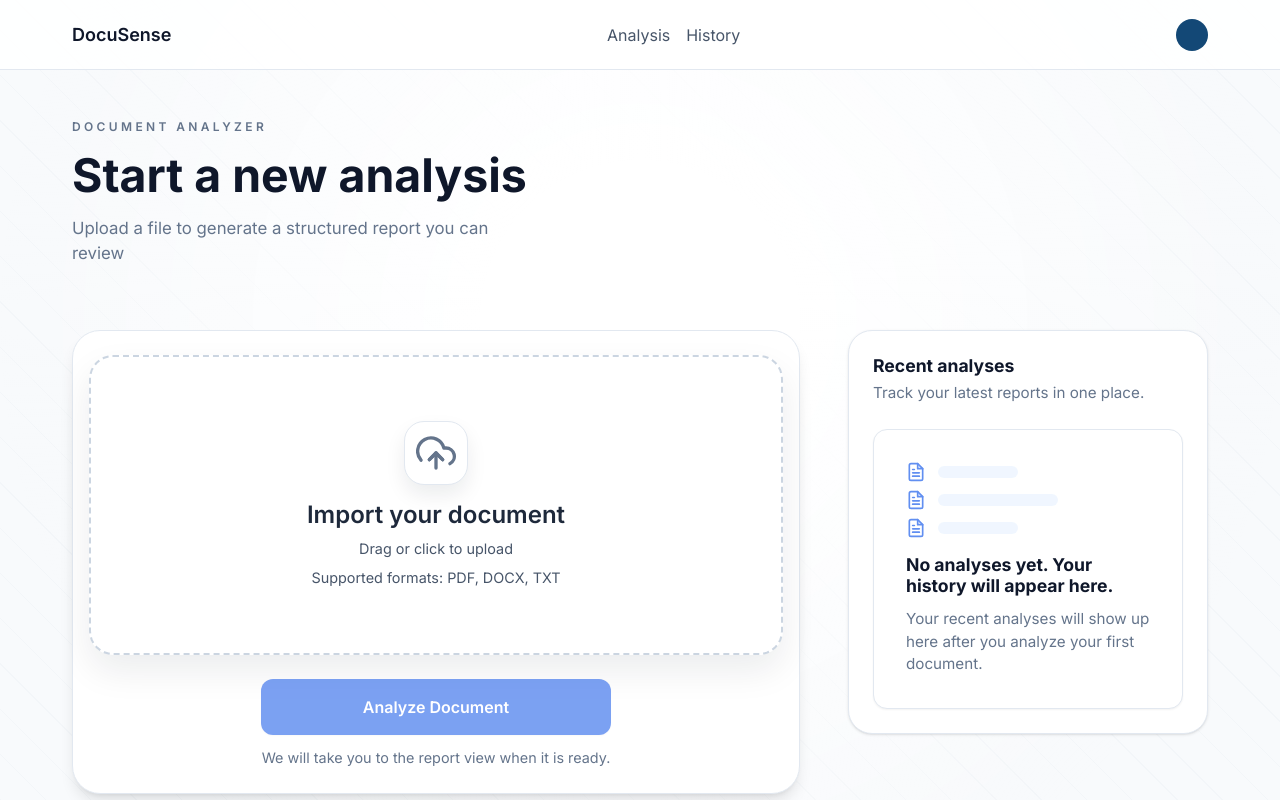
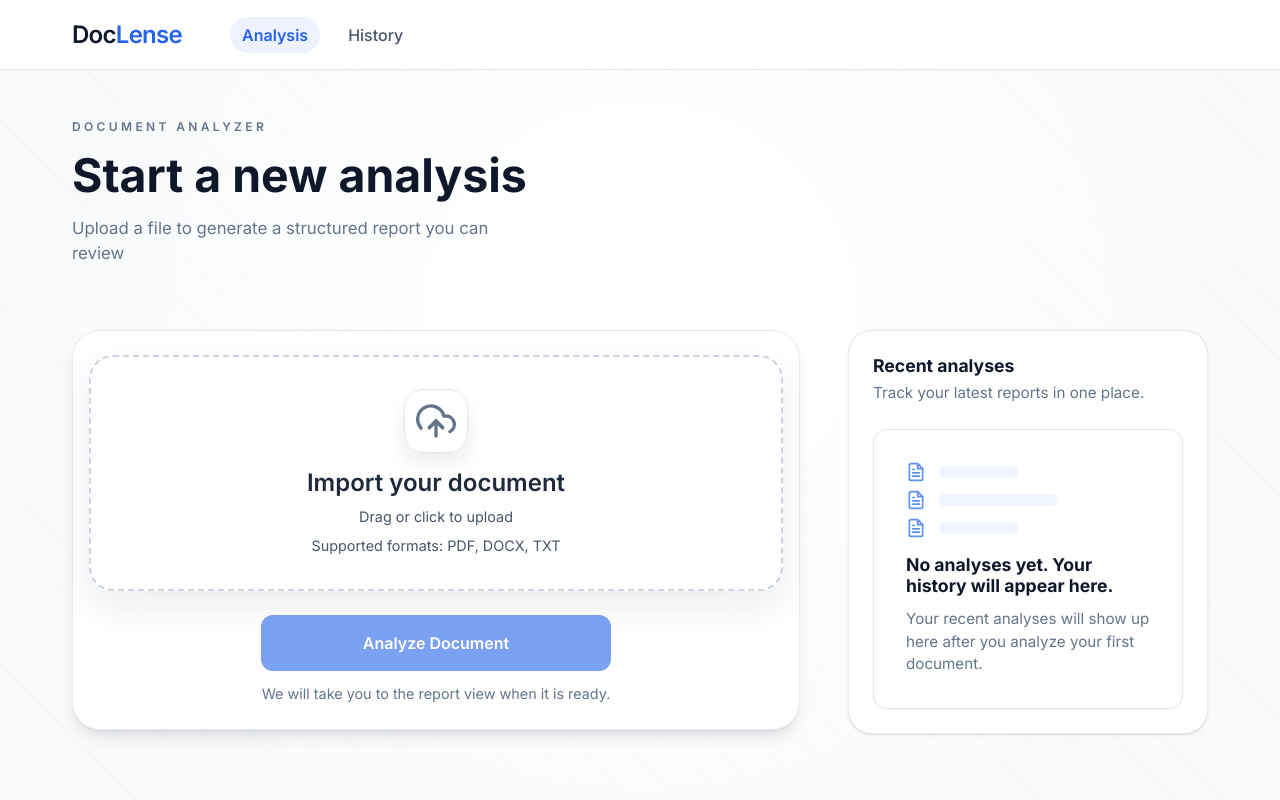
Before and after one commit to stelianfedorca/document-analyzer-llm, a Next.js app: page /analyze/upload in a window 1280 px wide. Shown: the top 800 px of the page. Built offline with nearby package versions, Linux system fonts and the light colour scheme; no server answers.

Commit message:
Update styles and structure for Header, PreviewCard and UploadView components; enhance accessibility and responsiveness

```diff
--- a/src/app/globals.css
+++ b/src/app/globals.css
@@ -19,7 +19,7 @@
   --focus-ring: rgba(37, 99, 235, 0.45);
 
   --card-bg: #ffffff;
-  --header-bg: rgba(255, 255, 255, 0.85); /* Cleaner glass effect */
+  --header-bg: #fff; /* Cleaner glass effect */
 
   --header-height: 70px;
 
--- a/src/components/layouts/Header/Header.module.css
+++ b/src/components/layouts/Header/Header.module.css
@@ -17,6 +17,7 @@
   justify-content: space-between;
   gap: 1rem;
 
+  /* max-width wrapper */
   --max-width-px: 1200; /* 1200px */
   --max-width: calc(var(--max-width-px) / 16 * 1rem);
 
@@ -24,18 +25,13 @@
   max-width: var(--max-width);
   margin-left: auto;
   margin-right: auto;
-  padding: 0 16px;
+  padding: 16px;
 }
 
 .nav {
-  display: flex;
-  gap: 1rem;
+  /* display: none; */
 }
 
-.brand {
-  display: flex;
-  align-items: center;
-}
 .logoLink {
   display: flex;
   align-items: center;
@@ -45,9 +41,65 @@
   font-weight: 600;
   font-size: 1.125rem;
 }
-.logoText {
-  color: var(--text-primary, #0f172a);
+
+.brandName {
+  color: var(--primary);
+  font-weight: 600;
+  font-size: 1.5rem;
+  position: relative;
+  letter-spacing: -0.03em;
 }
+
+.brandName::before {
+  position: absolute;
+  content: "";
+
+  --minimum-target-size: 44px;
+  --inset-by: min(0px, calc((100% - var(--minimum-target-size)) / 2));
+
+  top: var(--inset-by);
+  bottom: var(--inset-by);
+  left: var(--inset-by);
+  right: var(--inset-by);
+
+  /* --inset-by: calc(0px, min() */
+}
+
+.brandBase {
+  color: var(--text-heading);
+}
+
+.brandAccent {
+  color: var(--primary);
+}
+
+.navLinks {
+  display: none;
+}
+
+.navLink {
+  display: flex;
+  align-items: center;
+  justify-content: center;
+  font-weight: 500;
+
+  padding: 6px 12px;
+  border-radius: 9999px;
+
+  transition: color 0.2s ease-in-out, background-color 0.2s ease-in-out;
+}
+
+.navLinkActive {
+  color: var(--primary);
+  font-weight: 600;
+  background-color: #eef2ff;
+}
+
+.navLink:hover {
+  color: var(--primary);
+  background-color: color-mix(in srgb, var(--primary) 8%, #fff);
+}
+
 .actions {
   display: flex;
   align-items: center;
@@ -62,6 +114,20 @@
 
 @media (min-width: 550px) {
   .inner {
-    padding: 0 32px;
+    padding: 16px 32px;
   }
 }
+
+@media (min-width: 768px) {
+  .nav {
+    display: flex;
+    align-items: center;
+    gap: 3rem;
+  }
+
+  .navLinks {
+    display: flex;
+    align-items: center;
+    gap: 1rem;
+  }
+}
--- a/src/components/layouts/Header/Header.tsx
+++ b/src/components/layouts/Header/Header.tsx
@@ -1,35 +1,52 @@
+"use client";
+
 import Link from "next/link";
 import styles from "./Header.module.css";
+import { usePathname } from "next/navigation";
+import clsx from "clsx";
 
 // import { UserButton } from "@/features/auth/components/UserButton"; // Example
 
 export function Header() {
+  const pathname = usePathname();
+  const isAnalysisRoute = pathname.startsWith("/analyze/upload");
+  const isHistoryRoute = pathname.startsWith("/analyze/history");
+
   return (
     <header className={styles.header}>
       <div className={styles.inner}>
-        {/* Left: Brand / Logo */}
-        <div className={styles.brand}>
-          <Link href="/analyze/upload" className={styles.logoLink}>
-            {/* <LogoIcon className={styles.icon} /> */}
-            <span className={styles.logoText}>DocuSense</span>
+        <nav className={styles.nav} aria-label="Primary">
+          {/* Left: Brand / Logo */}
+          <Link href="/analyze/upload" className={styles.brandName}>
+            <span className={styles.brandBase}>Doc</span>
+            <span className={styles.brandAccent}>Lense</span>
           </Link>
-        </div>
-        {/* Center: Navigation (Optional) */}
-        <nav className={styles.nav}>
-          <Link href="/analyze/upload" className={styles.navLink}>
-            Analysis
-          </Link>
-          <Link href="/analyze/history" className={styles.navLink}>
-            History
-          </Link>
+
+          <div className={styles.navLinks}>
+            <Link
+              href="/analyze/upload"
+              className={clsx(styles.navLink, {
+                [styles.navLinkActive]: isAnalysisRoute,
+              })}
+            >
+              Analysis
+            </Link>
+            <Link
+              href="/analyze/history"
+              className={clsx(styles.navLink, {
+                [styles.navLinkActive]: isHistoryRoute,
+              })}
+            >
+              History
+            </Link>
+          </div>
         </nav>
         {/* Right: Actions / Profile */}
-        <div className={styles.actions}>
-          {/* Placeholder for Client-side User Button */}
+        {/* <div className={styles.actions}>
           <div className={styles.userPlaceholder}>
             <div className={styles.avatar} />
           </div>
-        </div>
+        </div> */}
       </div>
     </header>
   );
--- a/src/features/analyze/components/DropZone/DropZone.module.css
+++ b/src/features/analyze/components/DropZone/DropZone.module.css
@@ -6,12 +6,13 @@
   justify-content: center;
   align-items: stretch;
   transition: border-color 0.2s ease, box-shadow 0.2s ease, transform 0.2s ease;
-  min-height: 240px;
+  /* min-height: 240px; */
 
   width: 100%;
   position: relative;
   overflow: hidden;
   box-shadow: 0 16px 35px rgba(15, 23, 42, 0.08);
+  padding: 1rem;
 }
 
 /* Removed internal dot pattern for cleaner look */
@@ -41,7 +42,7 @@
 @media (min-width: 1100px) {
   .container {
     /* height: auto; */
-    min-height: 300px;
+    /* min-height: 300px; */
   }
 }
 
@@ -109,7 +110,7 @@
 
 .title {
   color: #1e293b;
-  font-size: 1.35rem;
+  font-size: 1.25rem;
   font-weight: 600;
 }
 
@@ -125,6 +126,9 @@
 }
 
 @media (min-width: 768px) {
+  .container {
+    padding: 2rem;
+  }
   .title {
     font-size: 1.5rem;
   }
--- a/src/features/analyze/components/FileHeader/FileHeader.module.css
+++ b/src/features/analyze/components/FileHeader/FileHeader.module.css
@@ -2,7 +2,6 @@
   display: flex;
   align-items: center;
   gap: 1rem;
-  flex: 1;
   min-width: 0;
 }
 
@@ -19,7 +18,7 @@
 }
 
 .icon {
-  font-size: 1.5rem;
+  font-size: 2rem;
 }
 
 .info {
@@ -31,10 +30,7 @@
   font-weight: 600;
   color: #1e293b;
   margin: 0;
-  font-size: 0.95rem;
-  /* white-space: nowrap;
-    overflow: hidden;
-    text-overflow: ellipsis; */
+  font-size: 1rem;
 
   display: -webkit-box;
   -webkit-line-clamp: 2;
--- a/src/features/analyze/components/FilePreviewCard/FilePreviewCard.module.css
+++ b/src/features/analyze/components/FilePreviewCard/FilePreviewCard.module.css
@@ -132,5 +132,5 @@
 
 .analyzeButton:focus-visible {
   outline: 2px solid #60a5fa;
-  outline-offset: 2px;
+  outline-offset: 3px;
 }
--- a/src/features/analyze/components/PreviewCard/PreviewCard.module.css
+++ b/src/features/analyze/components/PreviewCard/PreviewCard.module.css
@@ -5,7 +5,7 @@
 .card {
   width: 100%;
   position: relative;
-  padding: 24px 28px;
+  padding: 24px 8px;
   background: linear-gradient(180deg, #ffffff 0%, #f8fafc 100%);
   border: 1px solid #e2e8f0;
   border-radius: 24px;
@@ -60,25 +60,30 @@
   margin-top: 6px;
 }
 
+.headerRow {
+  display: flex;
+  justify-content: space-between;
+  gap: 8px;
+}
+
 .removeButton {
-  position: absolute;
-  top: 20px;
-  right: 20px;
-  width: 42px;
-  height: 42px;
+  flex-shrink: 0;
+  width: 44px;
+  height: 44px;
   border-radius: 9999px;
   border: 1px solid #e2e8f0;
-  background: #f8fafc;
+  background-color: #f8fafc;
   color: #64748b;
   display: flex;
   align-items: center;
   justify-content: center;
   cursor: pointer;
-  transition: all 0.2s ease;
+  transition: background-color 0.2s ease, border-color 0.2s ease,
+    color 0.2s ease, box-shadow 0.2s ease;
 }
 
 .removeButton:hover {
-  background: #ffffff;
+  background-color: #ffffff;
   border-color: #cbd5e1;
   color: #0f172a;
   box-shadow: 0 10px 20px rgba(15, 23, 42, 0.1);
@@ -89,7 +94,7 @@
 }
 
 .removeButton:focus-visible {
-  outline: 3px solid rgba(59, 130, 246, 0.45);
+  outline: 2px solid rgba(59, 130, 246, 0.45);
   outline-offset: 2px;
 }
 
--- a/src/features/analyze/components/PreviewCard/PreviewCard.tsx
+++ b/src/features/analyze/components/PreviewCard/PreviewCard.tsx
@@ -33,6 +33,7 @@ export function PreviewCard({ file, onRemove, onChangeFile }: Props) {
   return (
     <div className={styles.container}>
       <div className={styles.card}>
+        <div className={styles.headerRow}>
           <FileHeader file={file} fileSizeLabel={fileSizeLabel} />
           <button
             onClick={onRemove}
@@ -41,10 +42,11 @@ export function PreviewCard({ file, onRemove, onChangeFile }: Props) {
           >
             <FiX aria-hidden="true" className={styles.closeIcon} />
           </button>
+        </div>
 
         <div className={styles.actionsRow}>
           <button
-            onClick={onChangeFile ?? onRemove}
+            onClick={onChangeFile}
             className={styles.changeButton}
             aria-label="Change file"
           >
--- a/src/features/analyze/components/ReportDocument/ReportDocument.tsx
+++ b/src/features/analyze/components/ReportDocument/ReportDocument.tsx
@@ -127,7 +127,7 @@ export function ReportDocument({
       <Page size="LETTER" style={styles.page}>
         {/* Header */}
         <View style={styles.header} fixed>
-          <Text style={styles.brand}>DocuSense</Text>
+          <Text style={styles.brand}>DocLens</Text>
           <Text style={styles.reportType}>Document Analysis Report</Text>
         </View>
 
@@ -187,7 +187,7 @@ export function ReportDocument({
 
         {/* Footer */}
         <View style={styles.footer} fixed>
-          <Text>Generated by DocuSense AI</Text>
+          <Text>Generated by DocLens</Text>
           <Text
             render={({ pageNumber, totalPages }) =>
               `Page ${pageNumber} of ${totalPages}`
--- a/src/features/analyze/components/UploadView/UploadView.module.css
+++ b/src/features/analyze/components/UploadView/UploadView.module.css
@@ -138,10 +138,11 @@
   display: flex;
   flex-direction: column;
   gap: 1.5rem;
+  overflow: hidden;
 }
 
 .uploadSurface {
-  min-height: 240px;
+  /* min-height: 240px; */
   display: flex;
   flex-direction: column;
   justify-content: center;
--- a/src/features/analyze/components/UploadView/UploadView.tsx
+++ b/src/features/analyze/components/UploadView/UploadView.tsx
@@ -64,7 +64,7 @@ export function UploadView() {
       </div>
       <div className={styles.content}>
         <div className={styles.mainContent}>
-          <div className={styles.uploadCard}>
+          <motion.div layout className={styles.uploadCard}>
             <div className={styles.uploadSurface}>
               <AnimatePresence mode="wait" initial={false}>
                 {file ? (
@@ -110,7 +110,7 @@ export function UploadView() {
                 We will take you to the report view when it is ready.
               </p>
             </div>
-          </div>
+          </motion.div>
         </div>
 
         <aside className={styles.sidebar}>
```
Lines whose indentation alone changed are shown as unchanged.
